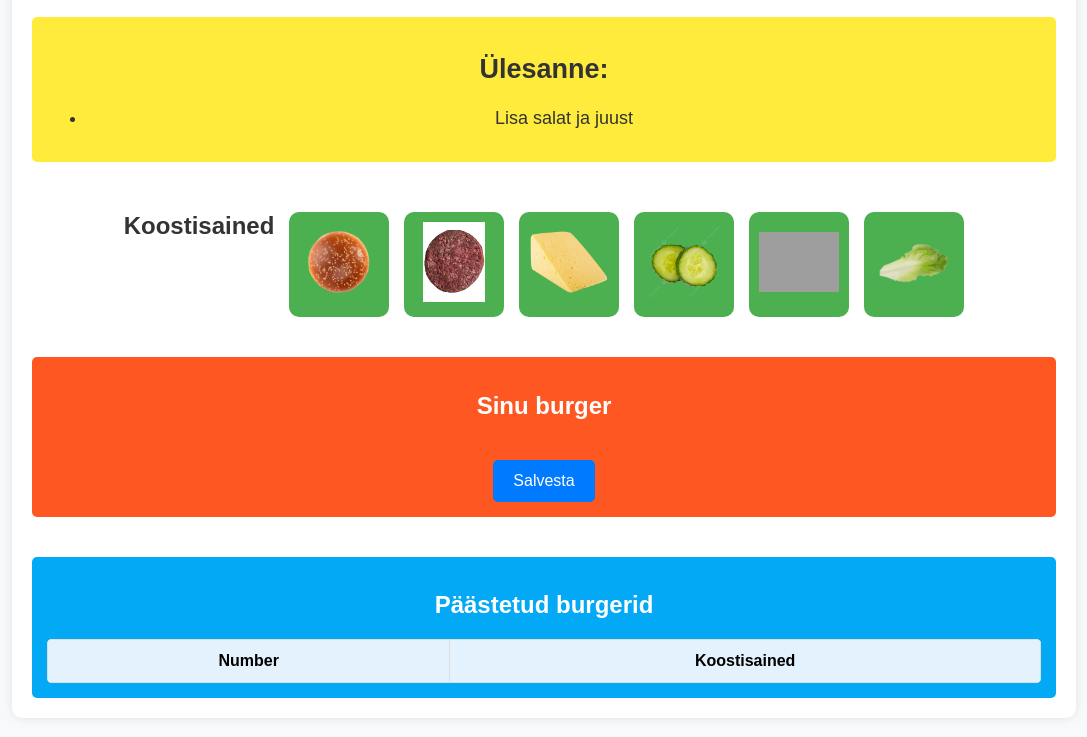
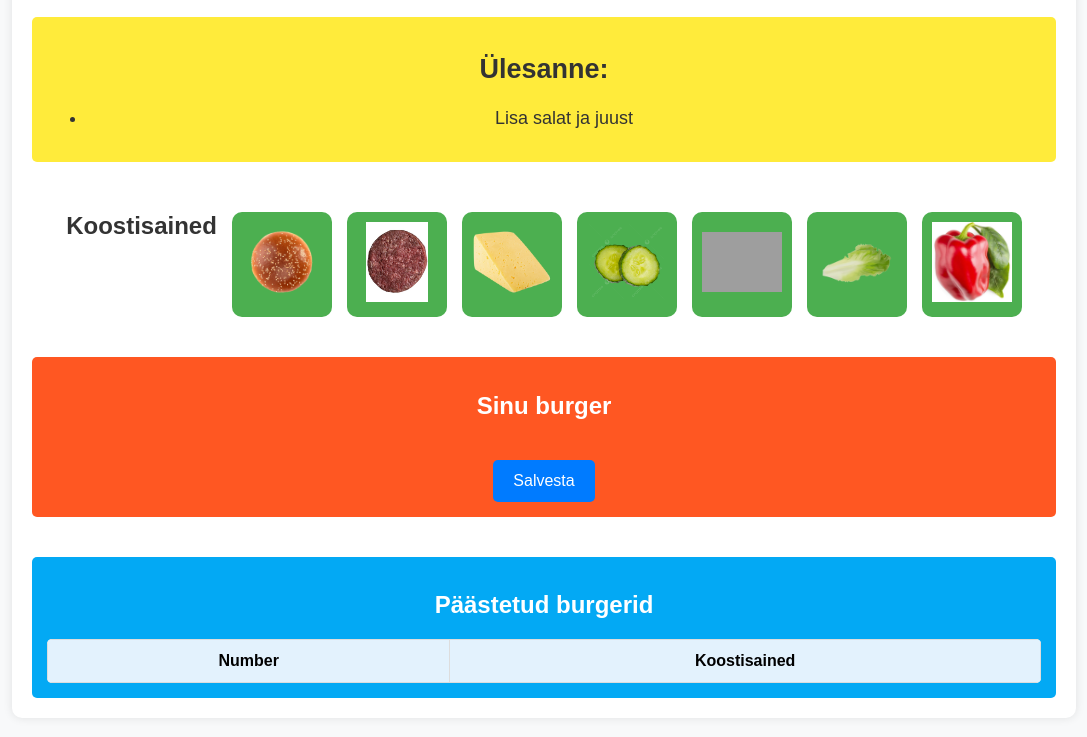
Before and after one commit to RipMyMartin/Tarkvara-Martin, a plain HTML site: page index.html in a window 1280 px wide. Shown: the part 149-886 px from the top of the page, without its empty margins (96-1183 px from the left). Drawn offline with Linux system fonts and the light colour scheme; grey boxes are pictures that could not be loaded.

Commit message:
Added new ingredient and added image

```diff
--- a/index.html
+++ b/index.html
@@ -32,6 +32,7 @@
     <button class="ingredient" onclick="addIngredient('Kurgid')"><img src="img/ogur4iki.png" alt="Ogur4iki"></button>
     <button class="ingredient" onclick="addIngredient('Tomatid')"><img src="img/pomidor.png" alt="pomidor"></button>
     <button class="ingredient" onclick="addIngredient('')"><img src="img/salat.png" alt="salat"></button>
+    <button class="ingredient" onclick="addIngredient('Pipar')"><img src="img/pipar.jpg" alt="pipar"></button>
   </div>
 
   <div class="burger-preview">
```
Also changed, not shown: img/pipar.jpg (added).
